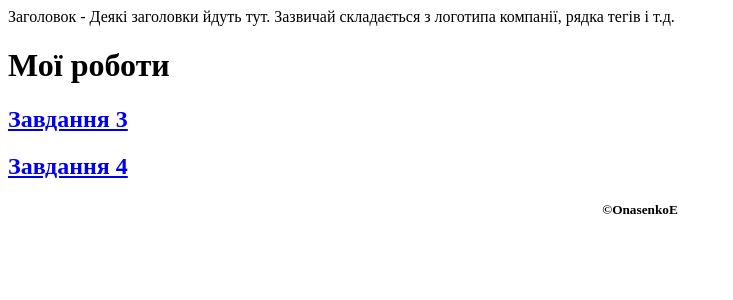
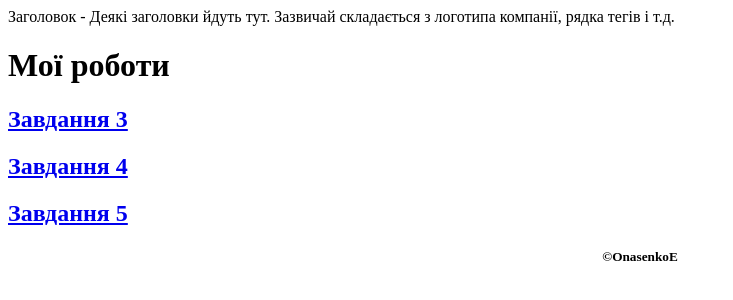
Before and after one commit to OnasenkoEva/Lessons, a plain HTML site: page index.html in a window 1280 px wide. Shown: the whole page, without its empty margins (0-733 px from the left). Drawn offline with Linux system fonts and the light colour scheme.

Commit message:
Update index.html

```diff
--- a/index.html
+++ b/index.html
@@ -12,6 +12,7 @@
   <section>
     <a href="Zavdannya3.html"> <h2>Завдання 3 </h2></a>
      <a href="Zavdannya4.html"> <h2>Завдання 4 </h2></a>
+    <a href="Zavdannya5.html"> <h2>Завдання 5 </h2></a>
  <footer>
     <h5 align="center">&#169OnasenkoE</h5>
   </footer>
```
